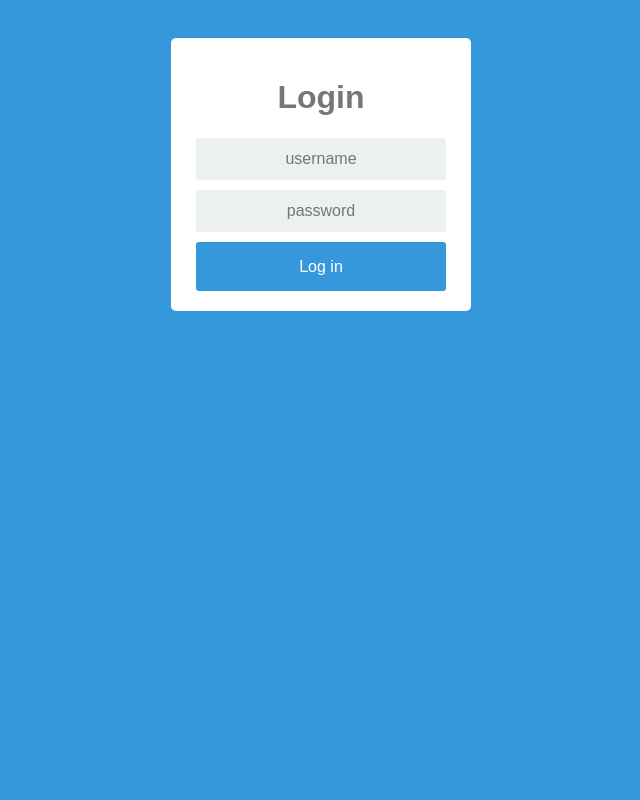
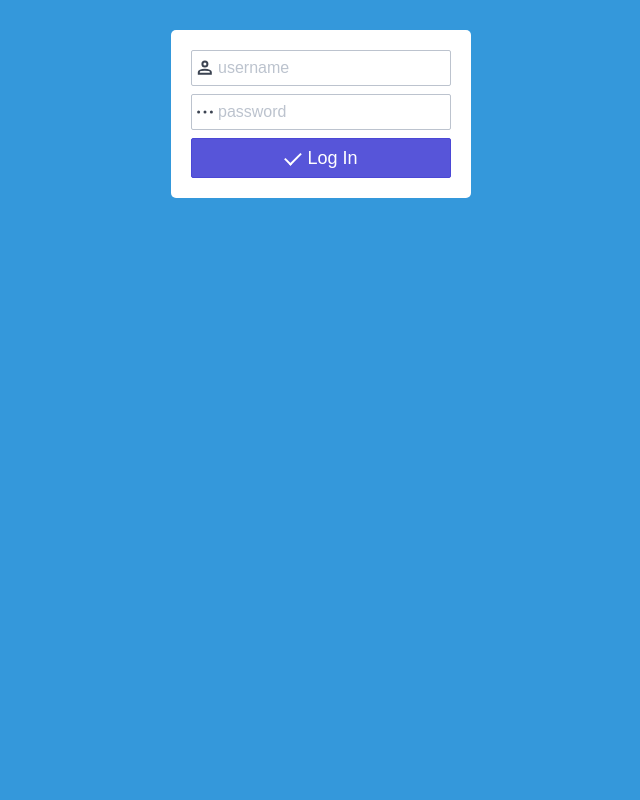
Before and after one commit to viaacode/status, a Python web app: template src/viaastatus/server/templates/login.html in a window 1280 px wide. Shown: the whole page, without its empty margins (319-959 px from the left). Run offline with Jinja, Linux system fonts and the light colour scheme; the template is opened without the code that fills it, so the values that code supplies are empty.

Commit message:
styling fixes (simplify)

```diff
--- a/src/viaastatus/server/templates/login.html
+++ b/src/viaastatus/server/templates/login.html
@@ -1,95 +1,29 @@
-<style>
-* {
-  box-sizing: border-box;
-}
 
-*:focus {
-  outline: none;
-}
+<link rel="stylesheet" href="https://unpkg.com/spectre.css/dist/spectre.min.css">
+<link rel="stylesheet" href="https://unpkg.com/spectre.css/dist/spectre-exp.min.css">
+<link rel="stylesheet" href="https://unpkg.com/spectre.css/dist/spectre-icons.min.css">
+<meta name="viewport" content="width=device-width, initial-scale=1.0">
+<style type="text/css">
 body {
   font-family: Arial;
   background-color: #3498DB;
   padding: 10px;
 }
-.login {
+
+main {
   margin: 20px auto;
+  width: 90vw;
+}
+main.login {
   width: 300px;
 }
-.login-screen {
+
+main > * {
   background-color: #FFF;
   padding: 20px;
   border-radius: 5px
 }
 
-
-main {
-  margin: 20px auto;
-  width: 90vw;
-}
-
-main > section {
-  background-color: #FFF;
-  padding: 20px;
-  border-radius: 5px
-}
-
-h1 {
-  text-align: center;
-  color: #777;
-  display: block;
-}
-
-.login-form {
-  text-align: center;
-}
-.control-group {
-  margin-bottom: 10px;
-}
-
-input {
-  text-align: center;
-  background-color: #ECF0F1;
-  border: 2px solid transparent;
-  border-radius: 3px;
-  font-size: 16px;
-  font-weight: 200;
-  padding: 10px 0;
-  width: 250px;
-  transition: border .5s;
-}
-
-input:focus {
-  border: 2px solid #3498DB;
-  box-shadow: none;
-}
-
-.btn {
-  border: 2px solid transparent;
-  background: #3498DB;
-  color: #ffffff;
-  font-size: 16px;
-  line-height: 25px;
-  padding: 10px 0;
-  text-decoration: none;
-  text-shadow: none;
-  border-radius: 3px;
-  box-shadow: none;
-  transition: 0.25s;
-  display: block;
-  width: 250px;
-  margin: 0 auto;
-}
-
-.btn:hover {
-  background-color: #2980B9;
-}
-
-.login-link {
-  font-size: 12px;
-  color: #444;
-  display: block;
-  margin-top: 12px;
-}
 </style>
 
 {% block body %}
@@ -114,22 +48,27 @@
     </section>
   </main>
   {% else %}
+  <main class="login">
     <form action="/" method="POST">
-      <div class="login">
-        <div class="login-screen">
-          <h1>Login</h1>
-          <div class="login-form">
-            <div class="control-group">
-              <input type="text" class="login-field" value="" placeholder="username" name="username">
-              <label class="login-field-icon fui-user" for="login-name"></label></div>
-            <div class="control-group">
-              <input type="password" class="login-field" value="" placeholder="password" name="password">
-              <label class="login-field-icon fui-lock" for="login-pass"></label></div>
-            <input type="submit" value="Log in" class="btn btn-primary btn-large btn-block">
+        <div class="form-group">
+          <div class="has-icon-left">
+            <input type="text" class="form-input" value="" placeholder="username" name="username">
+            <i class="form-icon icon icon-people"></i>
           </div>
         </div>
-      </div>
+        <div class="form-group">
+          <div class="has-icon-left">
+            <input type="password" class="form-input" value="" placeholder="password" name="password">
+            <i class="form-icon icon icon-more-horiz"></i>
+          </div>
+        </div>
+        <div class="form-group">
+          <button type="submit" class="btn btn-primary btn-lg btn-block">
+            <i class="form-icon icon icon-check"></i> Log In
+          </button>
+        </div>
     </form>
+  </main>
   {% endif %}
 
 {% endblock %}
--- a/src/viaastatus/server/wsgi.py
+++ b/src/viaastatus/server/wsgi.py
@@ -250,4 +250,9 @@
                         help='port used by the server')
 
     args = parser.parse_args()
+
+    if args.debug:
+        logging.basicConfig(level=logging.DEBUG)
+        logger.setLevel(logging.DEBUG)
+
     application.run(host=args.host, port=args.port, debug=args.debug)
```
